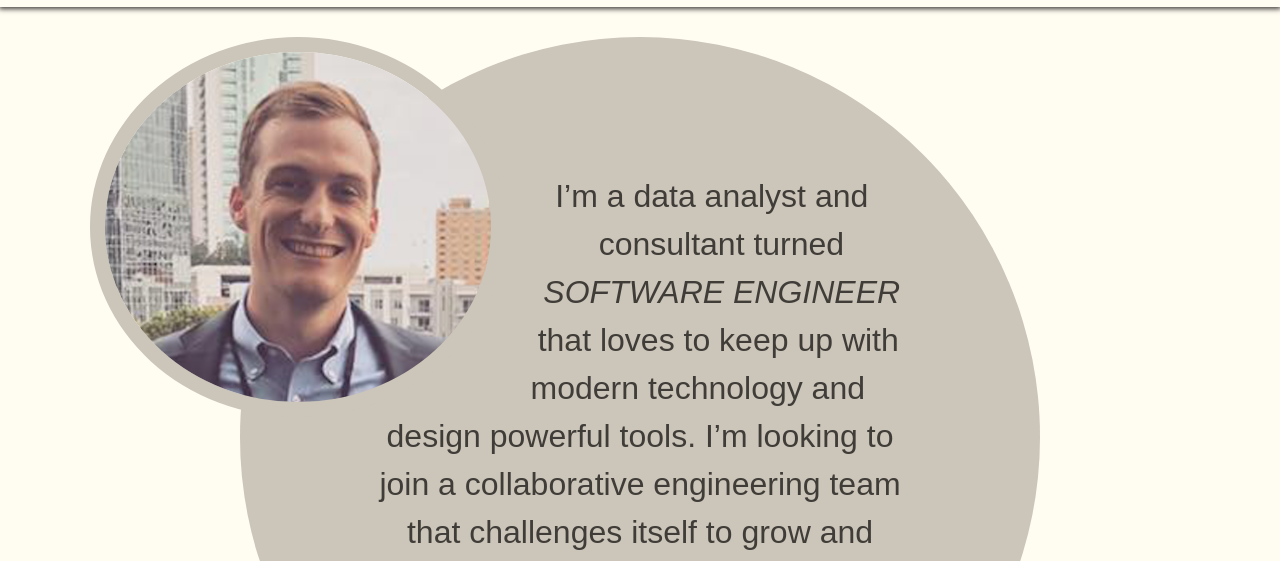
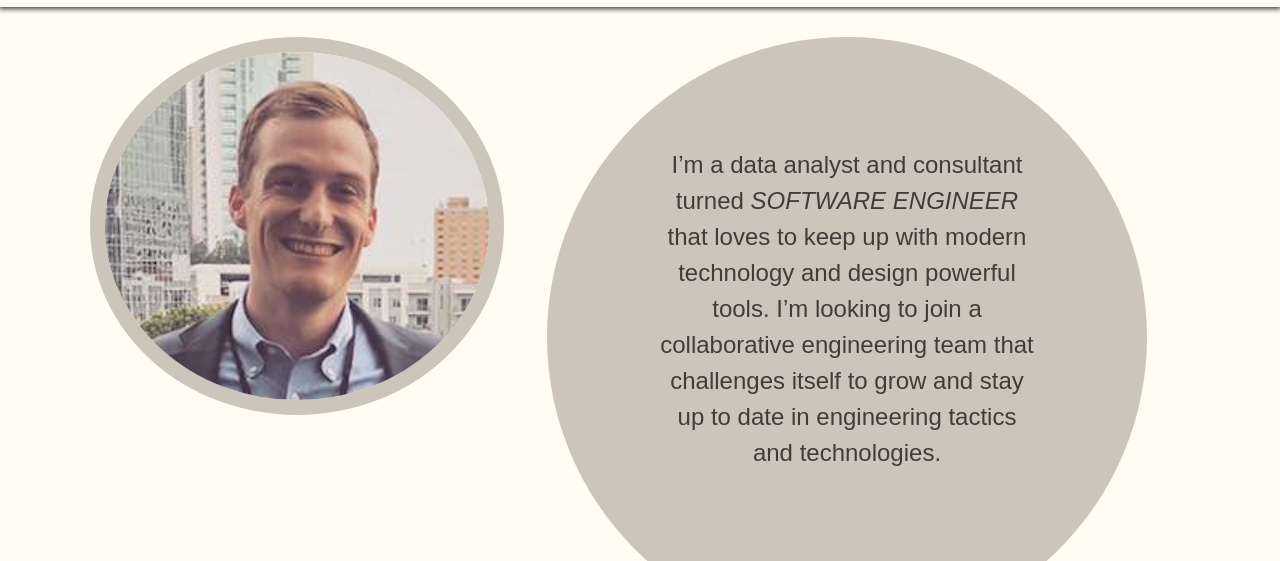
Before and after one commit to zashirah/portfolio, a Gatsby site: page / in a window 1280 px wide. Shown: the part 93-654 px from the top of the page. Built offline with nearby package versions, Linux system fonts and the light colour scheme; Gatsby itself is replaced by a stand-in of ours.

Commit message:
updated home page

```diff
--- a/src/components/Headshot.jsx
+++ b/src/components/Headshot.jsx
@@ -5,7 +5,7 @@ import styled from 'styled-components'
 import headshotImage from "../images/headshot.png"
 
 const HeadshotContainer = styled.div`
-  position: fixed;
+  /* position: fixed; */
   border-radius: 100%;
   margin: 0;
   padding: 0;
@@ -19,9 +19,9 @@ const HeadshotImage = styled.img`
   padding: 0;
   border: solid var(--silver) 15px;
   object-fit: cover;
-  min-height: 350px;
+  /* min-height: 350px; */
   background-color: var(--siver);
-  // width: 500px;
+  /* width: 500px; */
 `
 
 const Headshot = () => {
--- a/src/components/ProfessionalSummary.jsx
+++ b/src/components/ProfessionalSummary.jsx
@@ -5,33 +5,30 @@ import styled from "styled-components"
 import '../styles.css'
 
 const ProfessionalSummaryContainer = styled.div`
-  // position: fixed;
-  height: 600px;
-  width: 600px;
+  height: 400px;
+  width: 400px;
   margin: 0 auto;
   padding: 100px;
-  font-size: 32px;
-  // font-size: calc(24px + 1vw);
+  font-size: 24px;
   line-height: 150%;
   color: var(--olive);
   background-color: var(--silver);
   border-radius: 100%;
   z-index: 0;
-  &:before {
+  /* &:before {
     content: "";
     height: 200px;
     width: 200px;
-    /* margin-right: 50px; */
     margin-bottom: 35px;
     padding-bottom: 50px;
     float: left;
     shape-outside: circle(40%);
-  }
+  } */
 `
 
 const ProfessionalSummaryContent = styled.p`
   text-align: center;
-  margin: 35px;
+  margin: 10px;
 `
 
 const ProfessionalSummary = () => {
--- a/src/components/Skills.jsx
+++ b/src/components/Skills.jsx
@@ -37,6 +37,7 @@ const Skills = () => {
     "tableau",
     "salesforce",
     "jupyter",
+    "gatsbyjs"
   ]
 
   console.log(iconPathArray)
--- a/src/pages/contact.jsx
+++ b/src/pages/contact.jsx
@@ -4,6 +4,7 @@ import styled from "styled-components"
 
 import Layout from "../components/layout"
 
+
 const contact = () => {
   return <Layout></Layout>
 }
--- a/src/pages/index.js
+++ b/src/pages/index.js
@@ -16,6 +16,8 @@ const HomeContainer = styled.div`
 
 const SummaryHeadshotContainer = styled.div`
   padding-top: calc(50px + 10vh);
+  display: flex;
+  flex-direction: row;
 `
 
 const IndexPage = () => (
```
Also changed, not shown: src/assets/icons2.js (+16 -0 lines), src/images/gatsby-logo.svg (added).
